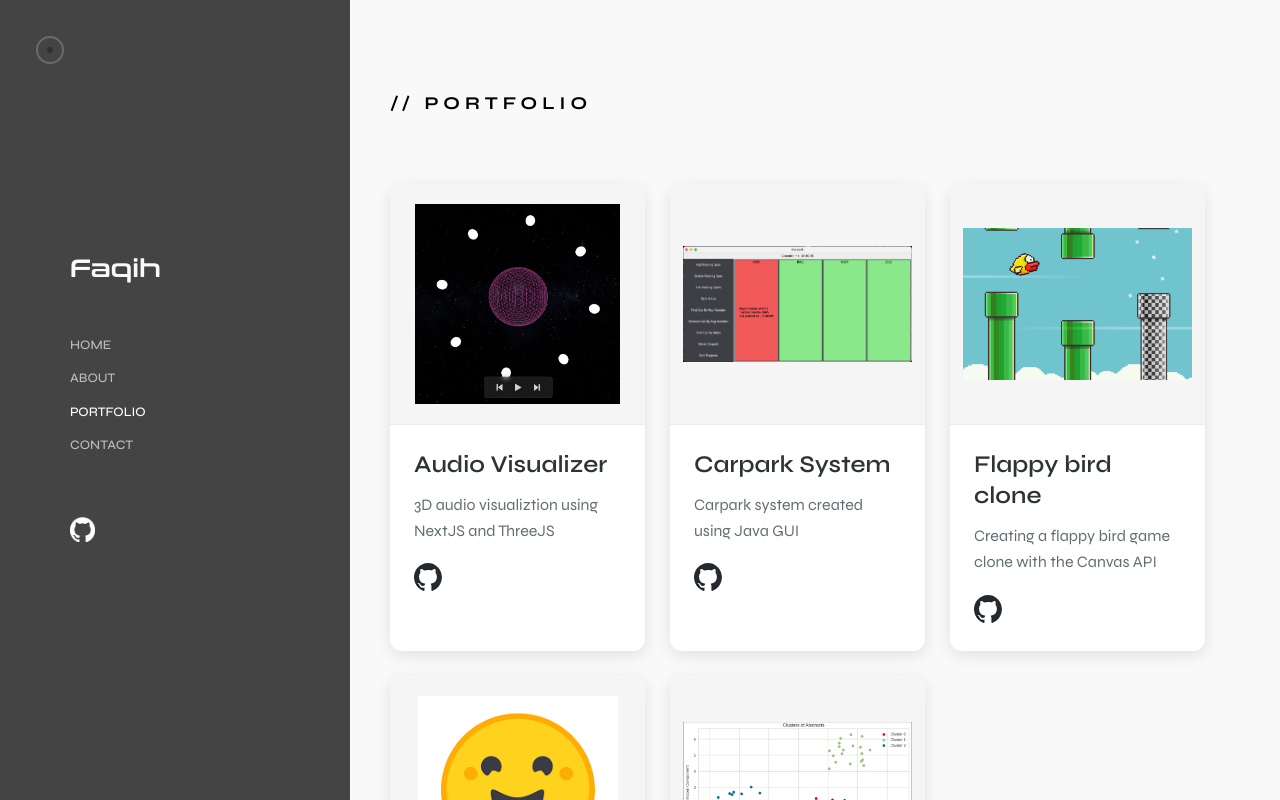
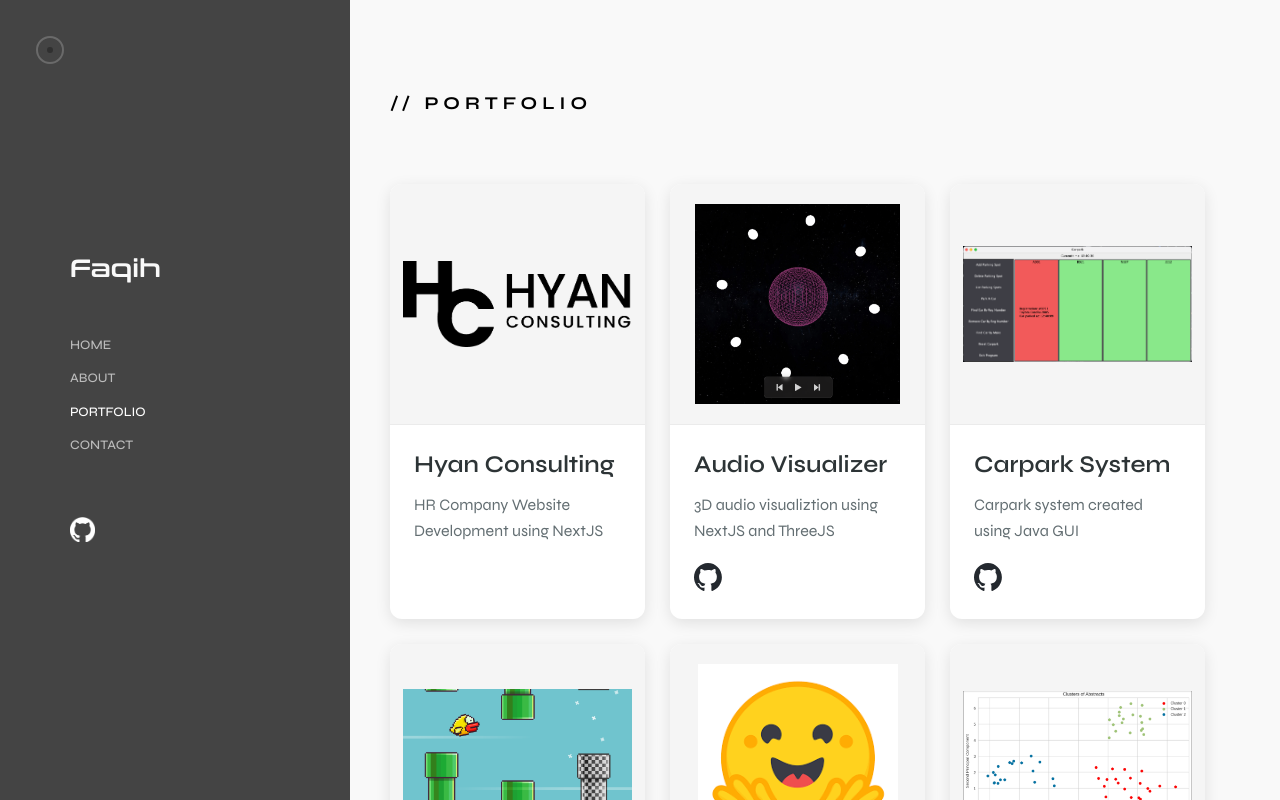
Before and after one commit to faqihisaninja/portfolio, a SvelteKit app: page /portfolio in a window 1280 px wide. Shown: the top 800 px of the page. Built offline with nearby package versions, Linux system fonts and the light colour scheme.

Commit message:
Add hyan consulting

```diff
--- a/src/components/Card/Card.svelte
+++ b/src/components/Card/Card.svelte
@@ -23,6 +23,7 @@
 			>
 		</h1>
 		<p class="cardDes">{description}</p>
+		{#if githubLink !== ''}
 			<a
 				class="github-link"
 				href={githubLink}
@@ -31,6 +32,7 @@
 				on:mouseleave={() => hover.set(false)}
 				><img class="github" src="github-mark/github-mark.svg" alt="Github mark" />
 			</a>
+		{/if}
 	</div>
 </div>
 
--- a/src/routes/portfolio/+page.svelte
+++ b/src/routes/portfolio/+page.svelte
@@ -13,6 +13,12 @@
 		<h1 class="pageTitle">// Portfolio</h1>
 		<div class="projects">
 			<Card
+				imgUrl="portfolio/hyan-logo-full.png"
+				title="Hyan Consulting"
+				description="HR Company Website Development using NextJS"
+				link="https://hyanconsulting.com/"
+			/>
+			<Card
 				imgUrl="portfolio/audio-viz.png"
 				title="Audio Visualizer"
 				description="3D audio visualiztion using NextJS and ThreeJS"
@@ -26,13 +32,6 @@
 				link="https://github.com/faqihisaninja/CarparkSystem"
 				githubLink="https://github.com/faqihisaninja/CarparkSystem"
 			/>
-			<!-- <Card
-				imgUrl="portfolio/cloudielocks.png"
-				title="HTML CSS JS PHP"
-				description="Plain HTML CSS JS PHP project"
-				link="https://faqihisaninja.github.io/html-css/"
-				githubLink="https://github.com/faqihisaninja/html-css"
-			/> -->
 			<Card
 				imgUrl="portfolio/flappy-bird.png"
 				title="Flappy bird clone"
```
Also changed, not shown: static/portfolio/hyan-logo-full.png (added). Lines whose indentation alone changed are shown as unchanged.
